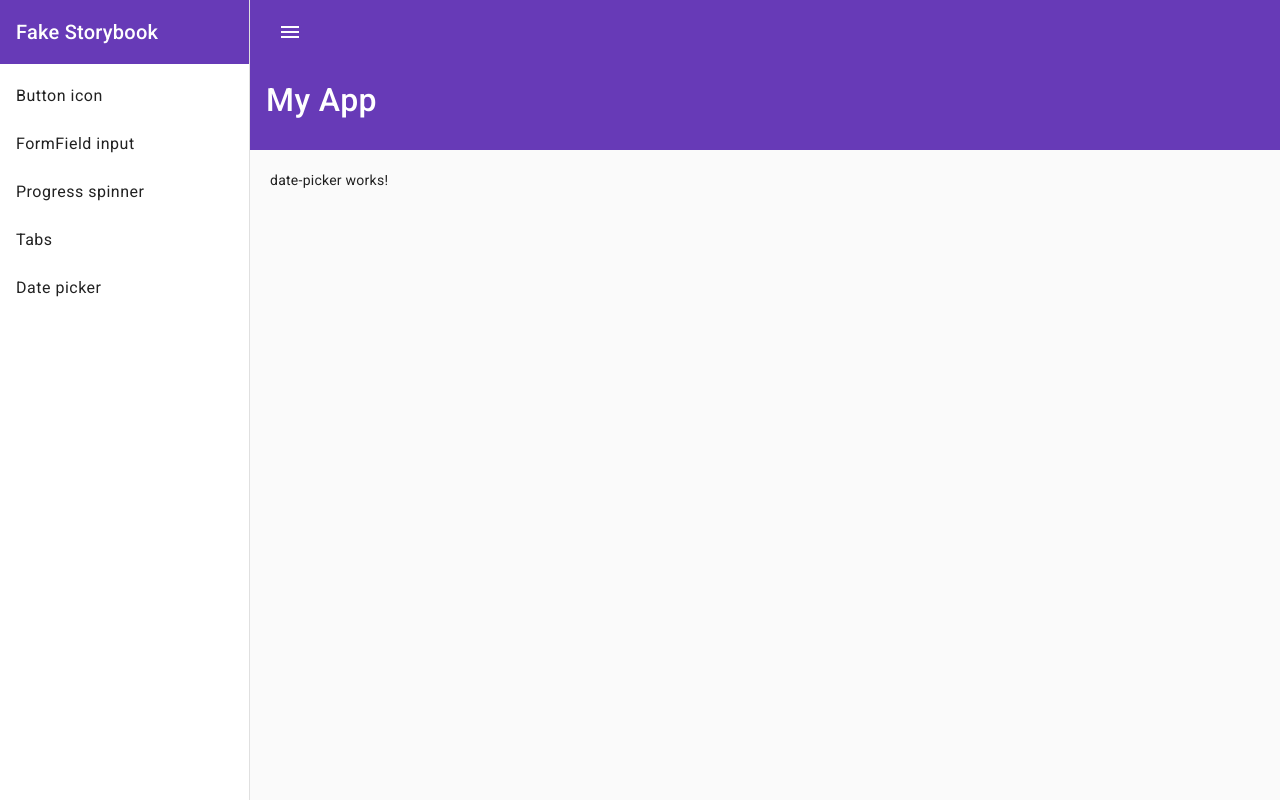
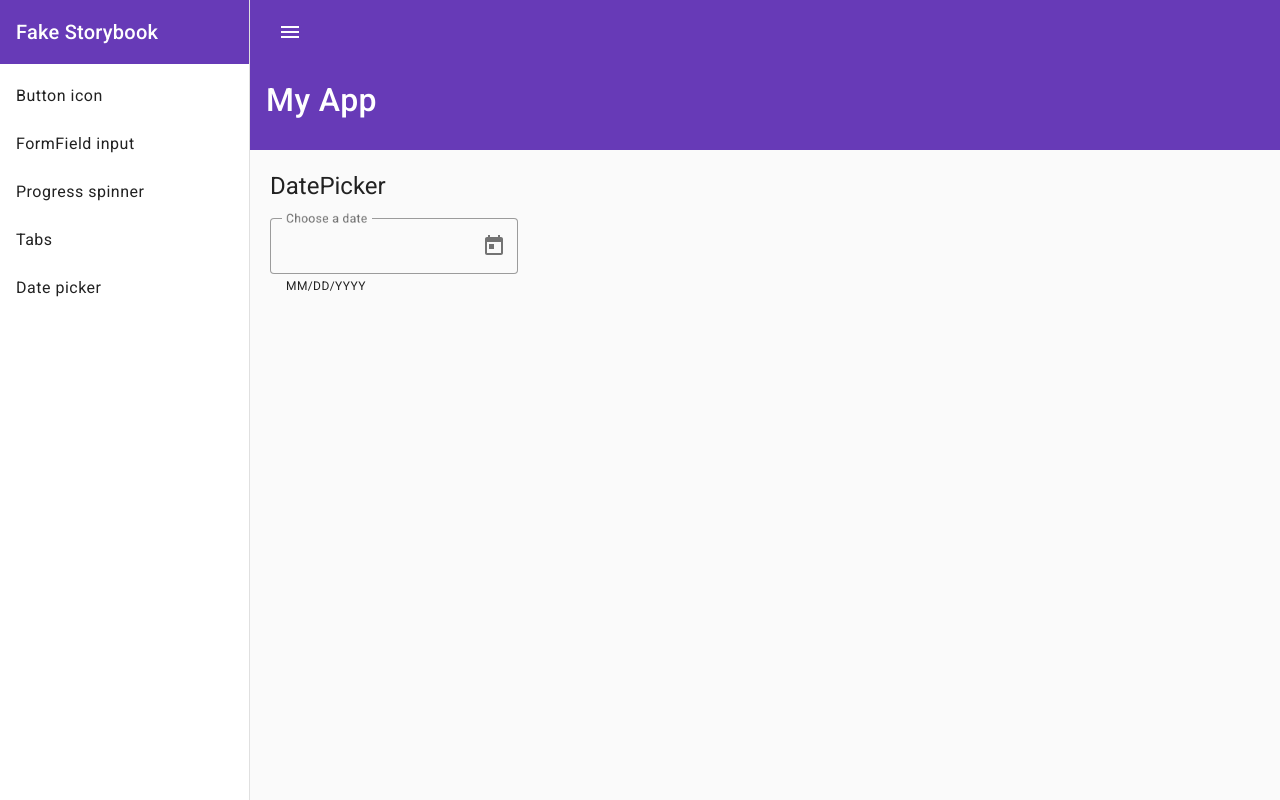
Before and after one commit to picoloto/rxjs_angular_material, an Angular app in the folder angular-material/: page /datePicker in a window 1280 px wide. Built offline with nearby package versions, Linux system fonts and the light colour scheme.

Commit message:
Init DatePicker

```diff
--- a/angular-material/src/app/components/date-picker/date-picker.component.html
+++ b/angular-material/src/app/components/date-picker/date-picker.component.html
@@ -1 +1,12 @@
-<p>date-picker works!</p>
+<h1>DatePicker</h1>
+
+<mat-form-field>
+  <mat-label>Choose a date</mat-label>
+  <input matInput [matDatepicker]="picker" [min]="minDate" [max]="maxDate" />
+  <mat-hint>MM/DD/YYYY</mat-hint>
+  <mat-datepicker-toggle matIconSuffix [for]="picker"></mat-datepicker-toggle>
+  <mat-datepicker
+    #picker
+    [startAt]="startDate"
+    [touchUi]="isTouchDevice"></mat-datepicker>
+</mat-form-field>
--- a/angular-material/src/app/components/date-picker/date-picker.component.ts
+++ b/angular-material/src/app/components/date-picker/date-picker.component.ts
@@ -1,10 +1,21 @@
-import { Component } from '@angular/core';
+import { Component, OnInit } from '@angular/core';
+import { Platform } from '@angular/cdk/platform';
 
 @Component({
   selector: 'app-date-picker',
   templateUrl: './date-picker.component.html',
-  styleUrls: ['./date-picker.component.scss']
+  styleUrls: ['./date-picker.component.scss'],
 })
-export class DatePickerComponent {
+export class DatePickerComponent implements OnInit {
+  public startDate = Date.now;
+  public minDate = new Date(2023, 2, 1);
+  public maxDate = new Date(2023, 6, 20);
 
+  constructor(private platform: Platform) {}
+
+  ngOnInit(): void {}
+
+  get isTouchDevice() {
+    return this.platform.ANDROID || this.platform.IOS;
+  }
 }
--- a/angular-material/src/app/modules/material/material.module.ts
+++ b/angular-material/src/app/modules/material/material.module.ts
@@ -11,6 +11,11 @@ import { MatProgressSpinnerModule } from '@angular/material/progress-spinner';
 import { MatProgressBarModule } from '@angular/material/progress-bar';
 import { MatTabsModule } from '@angular/material/tabs';
 import { MatDatepickerModule } from '@angular/material/datepicker';
+import {
+  MAT_DATE_LOCALE,
+  MAT_NATIVE_DATE_FORMATS,
+  MatNativeDateModule,
+} from '@angular/material/core';
 
 @NgModule({
   exports: [
@@ -25,12 +30,14 @@ import { MatDatepickerModule } from '@angular/material/datepicker';
     MatProgressBarModule,
     MatTabsModule,
     MatDatepickerModule,
+    MatNativeDateModule,
   ],
   providers: [
     {
       provide: MAT_FORM_FIELD_DEFAULT_OPTIONS,
       useValue: { floatLabel: 'always', appearance: 'outline' },
     },
+    { provide: MAT_DATE_LOCALE, useValue: 'pt-BR' },
   ],
 })
 export class MaterialModule {}
```
